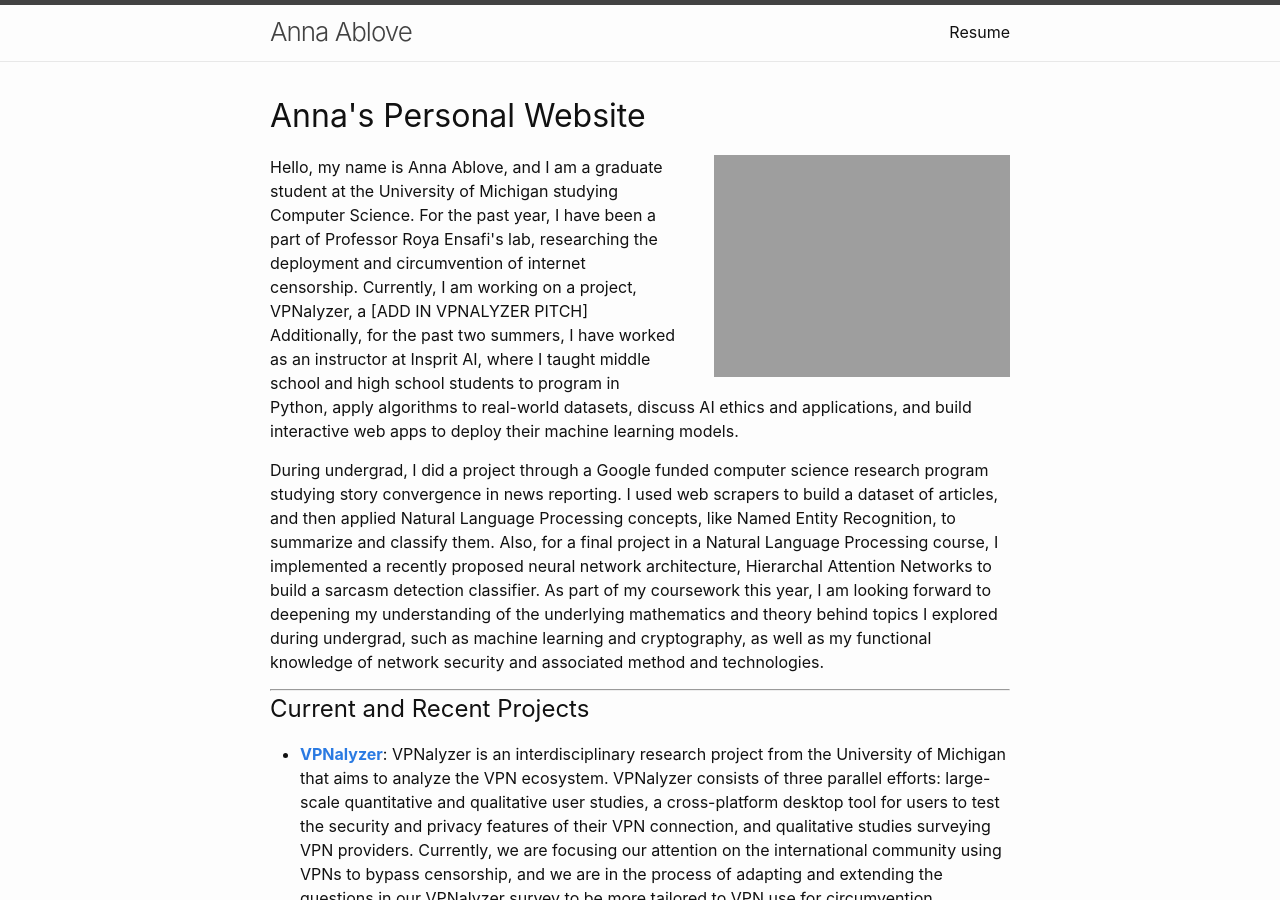
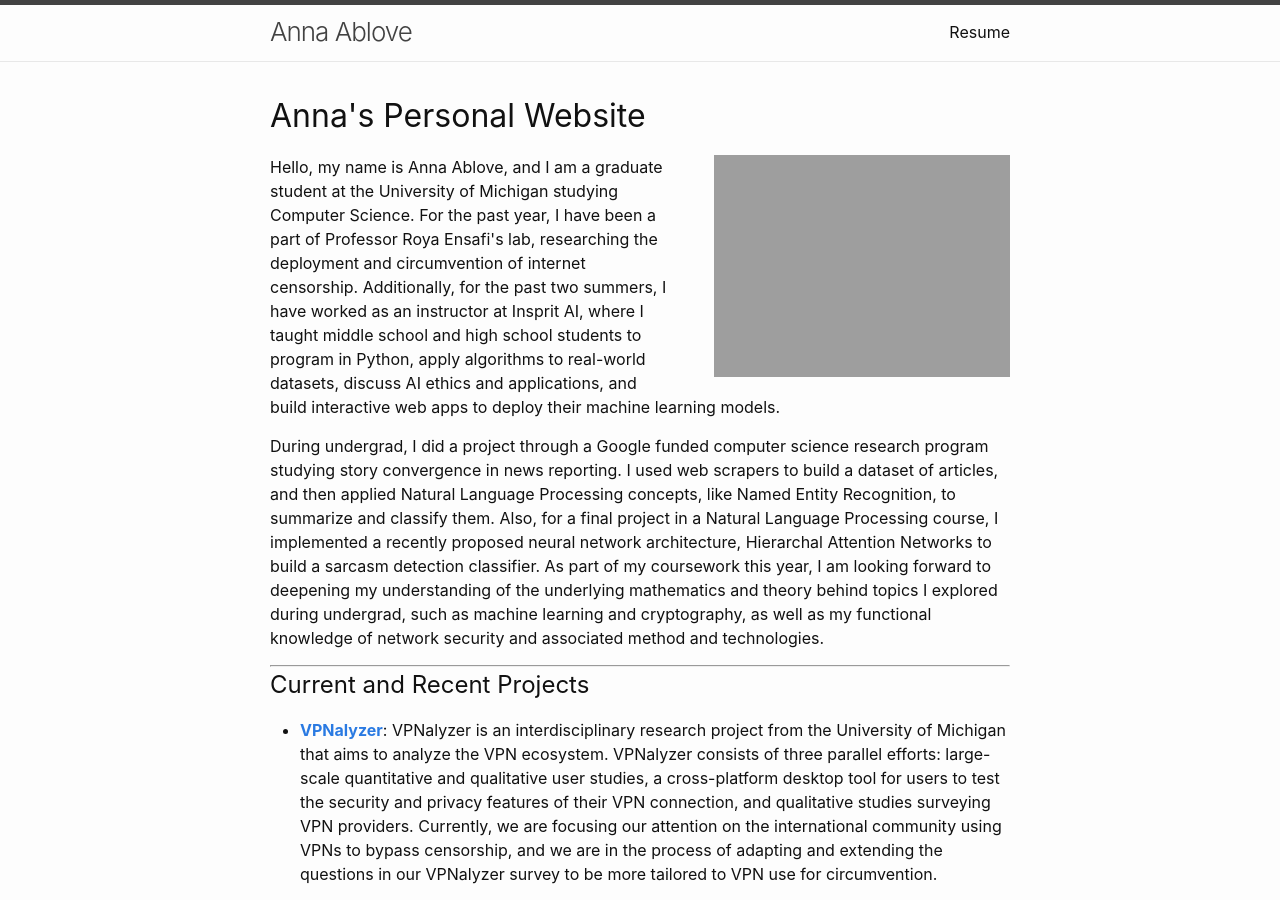
Before and after one commit to anna-02/www.ablove.dev, a Jekyll site: the page built from index.markdown, in a window 1280 px wide and 900 px high. Built offline with Jekyll 4.4.1, drawn with Linux system fonts in a browser that asks for light colours.

Commit message:
Update index.markdown

```diff
--- a/index.markdown
+++ b/index.markdown
@@ -21,7 +21,7 @@ layout: default
         <div class="col-12 mb-lg-1 pt-4 text-center col align-self-center">
         <img alt="vpnalyzer overview" id="right" style=" width: auto; height: auto; max-width:40%; float: right; padding-left: 1cm;" src="{{ site.url }}/assets/img/anna_pic.jpeg" />
         </div>
-      <p class="large">Hello, my name is Anna Ablove, and I am a graduate student at the University of Michigan studying Computer Science. For the past year, I have been a part of Professor Roya Ensafi's lab, researching the deployment and circumvention of internet censorship. Currently, I am working on a project, VPNalyzer, a [ADD IN VPNALYZER PITCH] Additionally, for the past two summers, I have worked as an instructor at Insprit AI, where I taught middle school and high school students to program in Python, apply algorithms to real-world datasets, discuss AI ethics and applications, and build interactive web apps to deploy their machine learning models. </p>
+      <p class="large">Hello, my name is Anna Ablove, and I am a graduate student at the University of Michigan studying Computer Science. For the past year, I have been a part of Professor Roya Ensafi's lab, researching the deployment and circumvention of internet censorship. Additionally, for the past two summers, I have worked as an instructor at Insprit AI, where I taught middle school and high school students to program in Python, apply algorithms to real-world datasets, discuss AI ethics and applications, and build interactive web apps to deploy their machine learning models. </p>
       <p class="large">During undergrad, I did a project through a Google funded computer science research program studying story convergence in news reporting. I used web scrapers to build a dataset of articles, and then applied Natural Language Processing concepts, like Named Entity Recognition, to summarize and classify them. Also, for a final project in a Natural Language Processing course, I implemented a recently proposed neural network architecture, Hierarchal Attention Networks to build a sarcasm detection classifier. As part of my coursework this year, I am looking forward to deepening my understanding of the underlying mathematics and theory behind topics I explored during undergrad, such as machine learning and cryptography, as well as my functional knowledge of network security and associated method and technologies. </p>
       </div>
 
```
